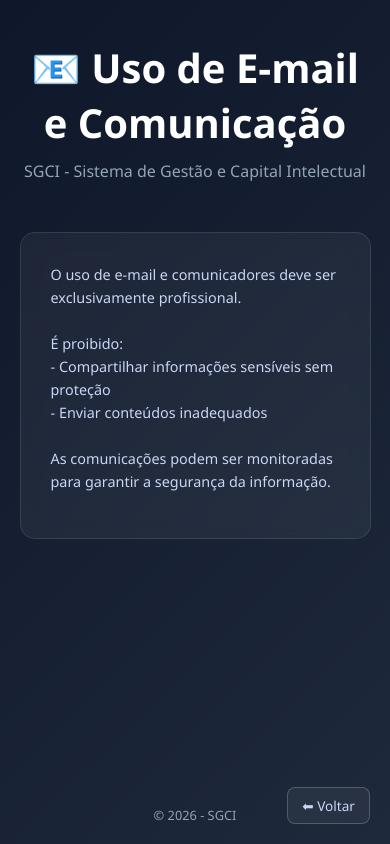
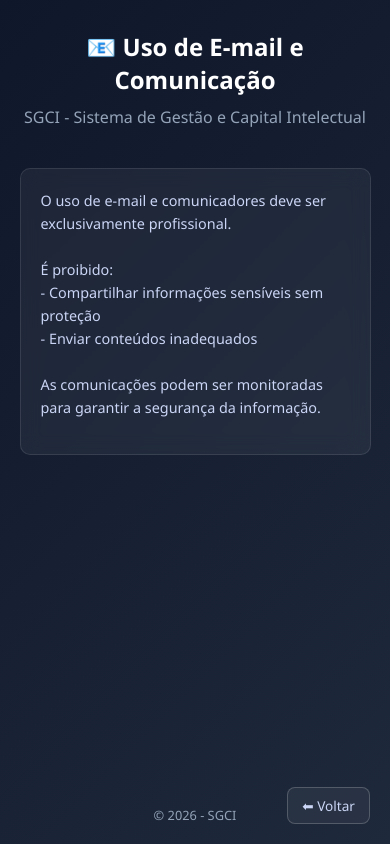
Before and after one commit to Iagodizlla/politica-de-seguranca, a plain HTML site: page normas/email.html in a window 390 px wide. Drawn offline with Linux system fonts and the light colour scheme.

Commit message:
Melhoria de Responsividade do site para celulares

```diff
--- a/normas/email.html
+++ b/normas/email.html
@@ -1,6 +1,7 @@
 <!DOCTYPE html>
 <html lang="pt-br">
 <head>
+    <meta name="viewport" content="width=device-width, initial-scale=1.0">
     <meta charset="UTF-8">
     <title>Uso de E-mail</title>
     <link rel="stylesheet" href="../style.css">
--- a/style.css
+++ b/style.css
@@ -92,21 +92,18 @@
 }
 
 /* ===== PÁGINAS DE CONTEÚDO ===== */
-
 .content-page {
     width: 90%;
     max-width: 800px;
     margin: 20px auto 40px;
 }
 
-/* Card ajustado pra leitura */
 .content-page .card {
     text-align: left;
     line-height: 1.7;
     padding: 30px;
 }
 
-/* Botão de voltar */
 .back-container {
     width: 100%;
     max-width: 800px;
@@ -127,7 +124,6 @@
     transition: 0.25s;
 }
 
-/* hover bonito */
 .back-btn:hover {
     background: #3b82f6;
     color: white;
@@ -135,23 +131,40 @@
     transform: translateX(-3px);
 }
 
-/* Centralizar quando for página única */
 .container.single {
     display: flex;
     justify-content: center;
 }
 
-/* Botão fixo no canto */
 .back-btn.fixed {
     position: fixed;
     bottom: 20px;
     right: 20px;
 }
 
-/* melhora visual do card pra texto */
 .container.single .card {
     max-width: 800px;
     text-align: left;
     line-height: 1.7;
     padding: 30px;
 }
+
+/* ===== RESPONSIVO ===== */
+@media (max-width: 480px) {
+
+    header {
+        padding: 30px 10px 10px;
+    }
+
+    header h1 {
+        font-size: 1.5rem;
+    }
+
+    .card {
+        border-radius: 10px;
+    }
+
+    .container.single .card {
+        padding: 20px;
+    }
+}
```
Also changed, not shown: index.html (+1 -0 lines), normas/acesso.html (+1 -0 lines), normas/acesso_remoto.html (+1 -0 lines), normas/classificacao.html (+1 -0 lines), normas/equipamentos.html (+1 -0 lines), normas/incidentes.html (+1 -0 lines), normas/internet.html (+1 -0 lines), normas/malware.html (+1 -0 lines), normas/monitoramento.html (+1 -0 lines), normas/politica_geral.html (+1 -0 lines), normas/termo_uso.html (+1 -0 lines), normas/uso_aceitavel.html (+1 -0 lines).
